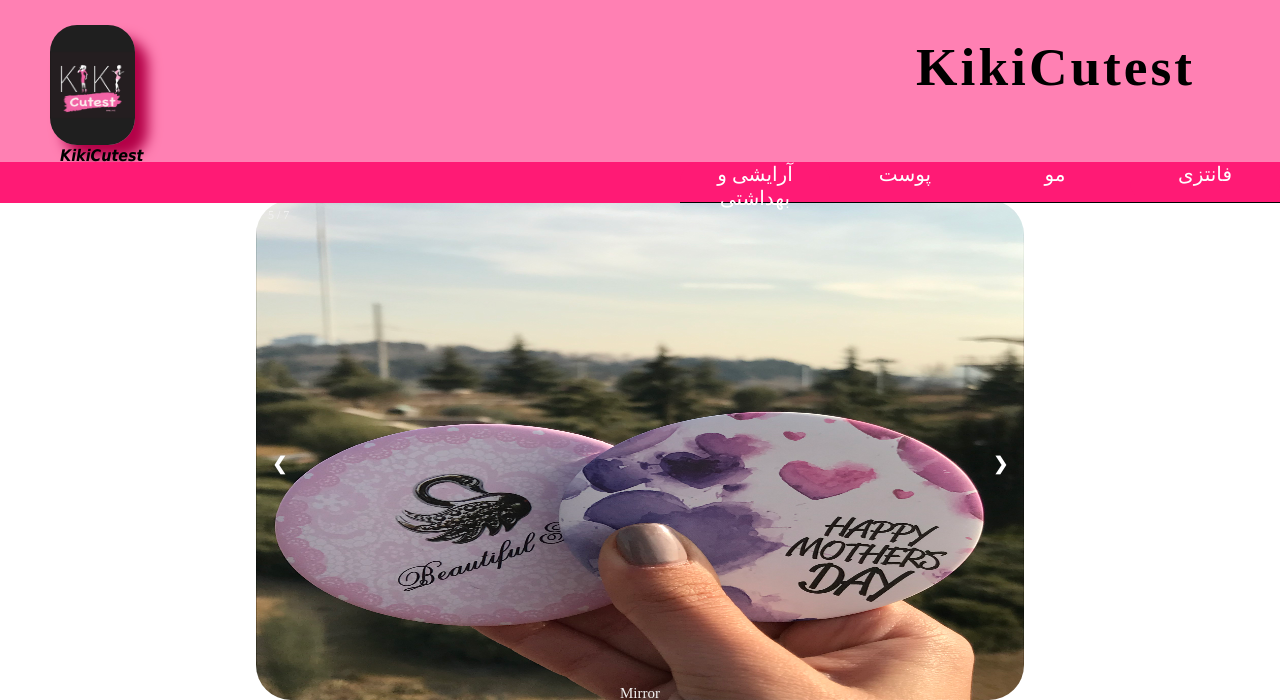
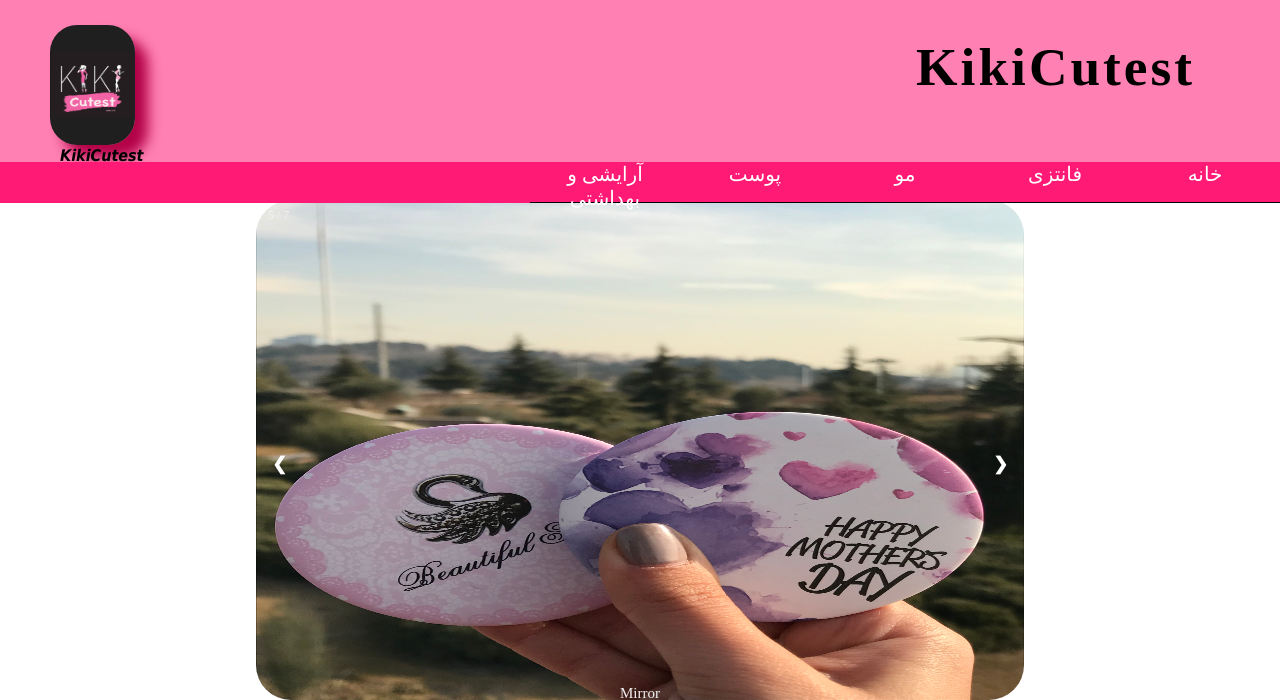
Before and after one commit to kian-007/kikiqherokutest, a PHP site: page /?REMOTE_ADDR=1 in a window 1280 px wide. Shown: the top 700 px of the page. Run offline with PHP 8.4, Linux system fonts and the light colour scheme.

Commit message:
add home

```diff
--- a/fantasy.php
+++ b/fantasy.php
@@ -89,6 +89,7 @@
 							<li><a href='#'>empty</a></li>
 						</ul>
 					</li>
+					<li><a href='index.php'>خانه</a></li>
 				</ul>
 				</div>
 			</div>
--- a/index.php
+++ b/index.php
@@ -83,6 +83,7 @@
 							<li><a href='#'>empty</a></li>
 						</ul>
 					</li>
+					<li><a href='index.php'>خانه</a></li>
 				</ul>
 				</div>
 			</div>
--- a/skin.php
+++ b/skin.php
@@ -89,6 +89,7 @@
 							<li><a href='#'>empty</a></li>
 						</ul>
 					</li>
+					<li><a href='index.php'>خانه</a></li>
 				</ul>
 				</div>
 			</div>
```
